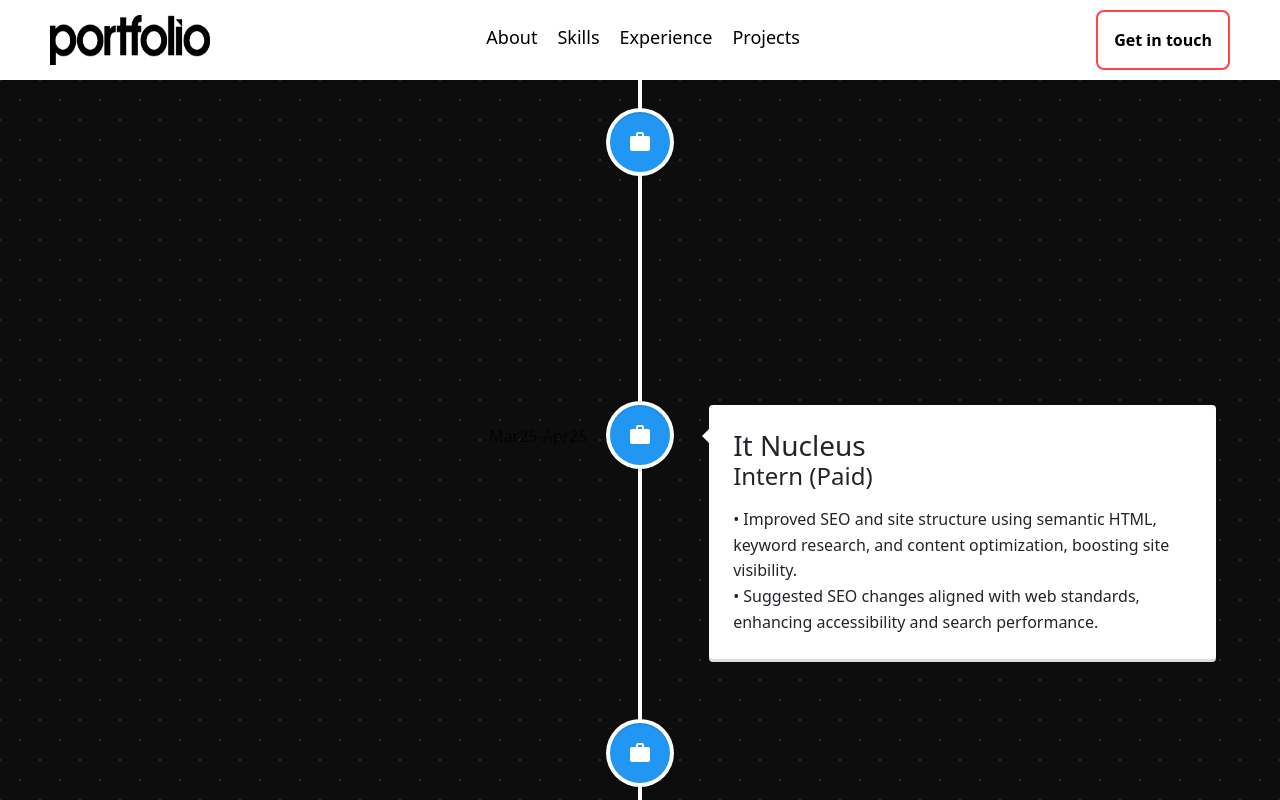
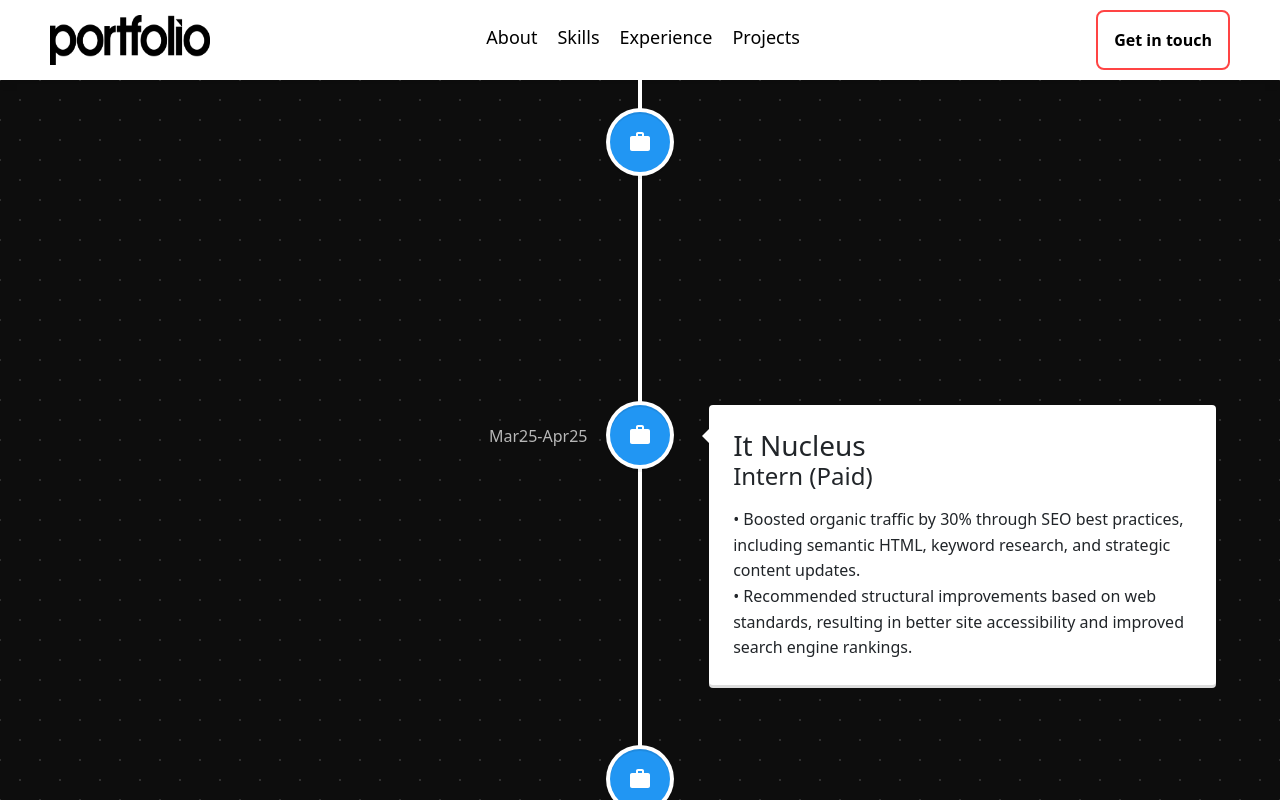
Before and after one commit to Namansahu07/portfolio, a React (Vite) app in the folder Portfolio/: page /Experience in a window 1280 px wide. Built offline with nearby package versions, Linux system fonts and the light colour scheme.

Commit message:
fixed color of dates in experience page

```diff
--- a/Portfolio/src/App.css
+++ b/Portfolio/src/App.css
@@ -0,0 +1,4 @@
+.custom-white-date {
+    color: white !important;
+    font-weight: bold;
+  }
--- a/Portfolio/src/App.jsx
+++ b/Portfolio/src/App.jsx
@@ -9,7 +9,7 @@
 import Forms from './Component/Forms';
 import Footer from './Component/Footer';
 import ImageCarousel from './Component/ImageCrousel';
-
+import './App.css';
 function App() {
   const router = createBrowserRouter([
     {
--- a/Portfolio/src/Component/DragCard.jsx
+++ b/Portfolio/src/Component/DragCard.jsx
@@ -24,9 +24,9 @@
         constraintRef={constraintRef}
         src={css}
         alt="Example image"
-        rotate="6deg"
-        top="35%"
-        left="40%"
+        rotate="-20deg"
+         top="25%"
+      left="26%"
         className="w-10 md:w-12"
       />
       <Card
@@ -34,8 +34,8 @@
         src={html}
         alt="Example image"
         rotate="12deg"
-        top="45%"
-        left="55%"
+        top="49%"
+        left="57%"
         className="w-8 md:w-10"
       />
       <Card
@@ -43,7 +43,7 @@
         src={js}
         alt="Example image"
         rotate="-6deg"
-        top="25%"
+        top="23%"
         left="45%"
         className="w-12 md:w-14"
       />
--- a/Portfolio/src/Component/DragCard4.jsx
+++ b/Portfolio/src/Component/DragCard4.jsx
@@ -4,8 +4,6 @@
 import git from "../assets/git.png"
 import wp from "../assets/wp.png";
 import vsc from "../assets/vsc.png";
-
-import boot from "../assets/boot.png";
 import gith from "../assets/gith.png"
 
 export const DragCards4 = ({ constraintRef }) => {
--- a/Portfolio/src/Component/Timeline.jsx
+++ b/Portfolio/src/Component/Timeline.jsx
@@ -11,47 +11,56 @@
                 contentStyle={{ background: 'rgb(255, 255, 255)', color: '#fff' }}
                 contentArrowStyle={{ borderRight: '7px solid  rgb(33, 150, 243)' }}
                 date="April25 - June25"
-                dateStyle={{ color: "white !important" }}
+                dateClassName="custom-white-date"
                 iconStyle={{ background: 'rgb(33, 150, 243)', color: '#fff' }}
                 icon={<MdWork />}
             >
                 <h3 className="vertical-timeline-element-title" style={{ color: "black" }}>Outlier Ai </h3>
                 <h4 className="vertical-timeline-element-subtitle" style={{ color: "black" }} >Web Developer Ai Trainer</h4>
                 <p style={{ color: "black" }}>
-                    • Enhanced my web development and computer science skills through real-world client-driven projects.
+                    • Expanded AI model performance by delivering high-quality, structured training data for NLP and
+                    classification models.
                     <br/>
-                    • Collaborated with 15+ Al Trainers to deliver high-quality data for model training.
+                    • Collaborated with 15+ Al Trainers to ensure consistent data quality, supporting scalable and
+                    reliable model deployment.
                 </p>
             </VerticalTimelineElement>
             <VerticalTimelineElement
                 className="vertical-timeline-element--work"
                 date="Mar25-Apr25"
+                dateClassName="custom-white-date"
                 iconStyle={{ background: 'rgb(33, 150, 243)', color: '#fff' }}
                 icon={<MdWork />}
             >
                 <h3 className="vertical-timeline-element-title">It Nucleus</h3>
                 <h4 className="vertical-timeline-element-subtitle">Intern (Paid)</h4>
                 <p>
-                    • Improved SEO and site structure using semantic HTML, keyword research, and content optimization, boosting site visibility.<br />
-                    • Suggested SEO changes aligned with web standards, enhancing accessibility and search performance.
+                    • Boosted organic traffic by 30% through SEO best practices, including semantic HTML, keyword
+                    research, and strategic content updates.<br />
+                    • Recommended structural improvements based on web standards, resulting in better site
+                    accessibility and improved search engine rankings.
                 </p>
             </VerticalTimelineElement>
             <VerticalTimelineElement
                 className="vertical-timeline-element--work"
                 date="Jun2024-Aug2024"
+                dateClassName="custom-white-date"
                 iconStyle={{ background: 'rgb(33, 150, 243)', color: '#fff' }}
                 icon={<MdWork />}
             >
                 <h3 className="vertical-timeline-element-title">CodSoft</h3>
                 <h4 className="vertical-timeline-element-subtitle">Web Developer Intern</h4>
                 <p>
-                    •Built and maintained responsive web pages using HTML, CSS, and JavaScript, enhancing UI consistency and user engagement.<br />
-                    • Collaborated across teams to understand tech workflows, leading to better development decisions and smoother coordination.
+                    •Improved collaboration across tech teams by aligning workflows, reducing development friction
+                    and cutting iteration time by 15%.<br />
+                    • Enhanced user experience by building responsive and consistent web interfaces using HTML,
+                    CSS, and JavaScript, increasing engagement by 20%.
                 </p>
             </VerticalTimelineElement>
             <VerticalTimelineElement
                 className="vertical-timeline-element--work"
                 date="Present"
+                dateClassName="custom-white-date"
                 iconStyle={{ background: 'rgb(233, 30, 99)', color: '#fff' }}
                 icon={<MdSchool />}
             >
@@ -65,6 +74,7 @@
             <VerticalTimelineElement
                 className="vertical-timeline-element--education"
                 date=" 2022-2025"
+                dateClassName="custom-white-date"
                 iconStyle={{ background: 'rgb(233, 30, 99)', color: '#fff' }}
                 icon={<MdSchool />}
             >
@@ -77,6 +87,7 @@
             <VerticalTimelineElement
                 className="vertical-timeline-element--education"
                 date="2021-2022"
+                dateClassName="custom-white-date"
                 iconStyle={{ background: 'rgb(233, 30, 99)', color: '#fff' }}
                 icon={<MdSchool />}
             >
@@ -89,6 +100,7 @@
             <VerticalTimelineElement
                 className="vertical-timeline-element--education"
                 date="2020 - 2021"
+                dateClassName="custom-white-date"
                 iconStyle={{ background: 'rgb(233, 30, 99)', color: '#fff' }}
                 icon={<MdSchool />}
             >
```
Also changed, not shown: 1 other file (tests, documents, lock files or other folders).
